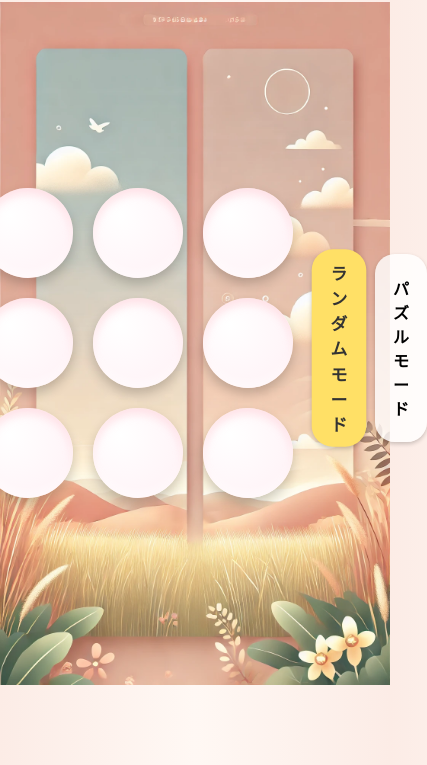
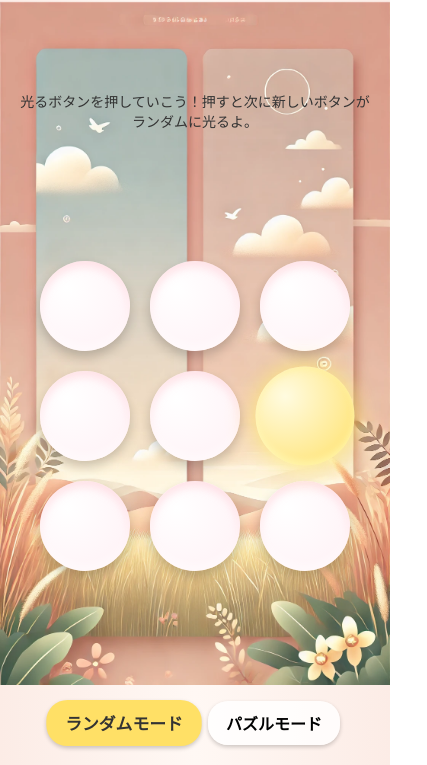
Before and after one commit to hiranaru/-9holes, a plain HTML site: page index.html in a window 390 px wide. Shown: the part 79-844 px from the top of the page, 427 px wide, since content can reach past the window. Drawn offline with Linux system fonts and the light colour scheme.

Commit message:
Update index.html

```diff
--- a/index.html
+++ b/index.html
@@ -7,20 +7,21 @@
   <link rel="stylesheet" href="style.css" />
 </head>
 <body>
-  <div class="game-container">
+  <div class="game-wrapper">
+    <div class="logo">9holes</div>
+
+    <div id="modeDescription" class="mode-description">
+      モードの説明がここに表示されます。
+    </div>
+
     <div class="hole-grid" id="holeGrid"></div>
     <button class="reset-button" id="resetBtn">リセット</button>
+
+    <div class="mode-toggle">
+      <button id="switchToRandom">ランダムモード</button>
+      <button id="switchToPuzzle">パズルモード</button>
+    </div>
   </div>
-
-<div class="mode-toggle">
-  <button id="switchToRandom">
-   ランダムモード
-  </button>
-  <button id="switchToPuzzle">
-   パズルモード
-  </button>
-</div>
-
 
   <audio id="popSound" src="Onoma-Pop04-4(High-Wet).mp3" preload="auto"></audio>
   <script src="script.js"></script>
```
